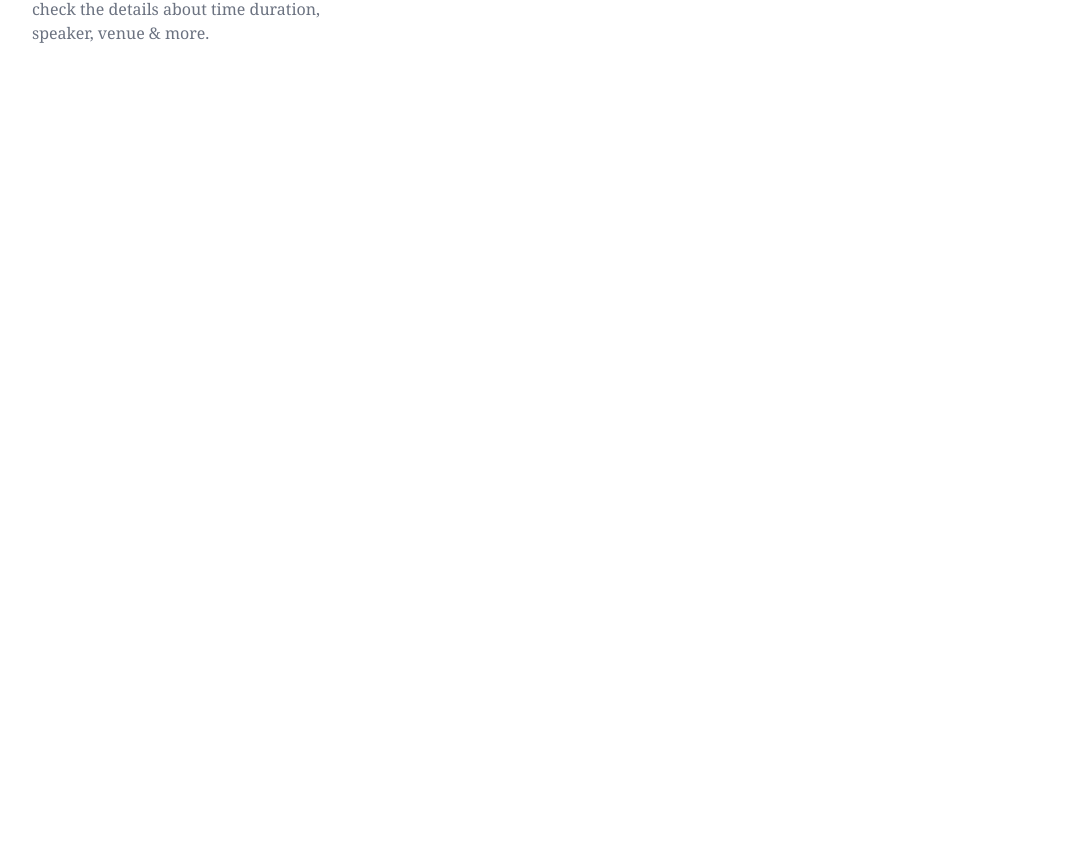
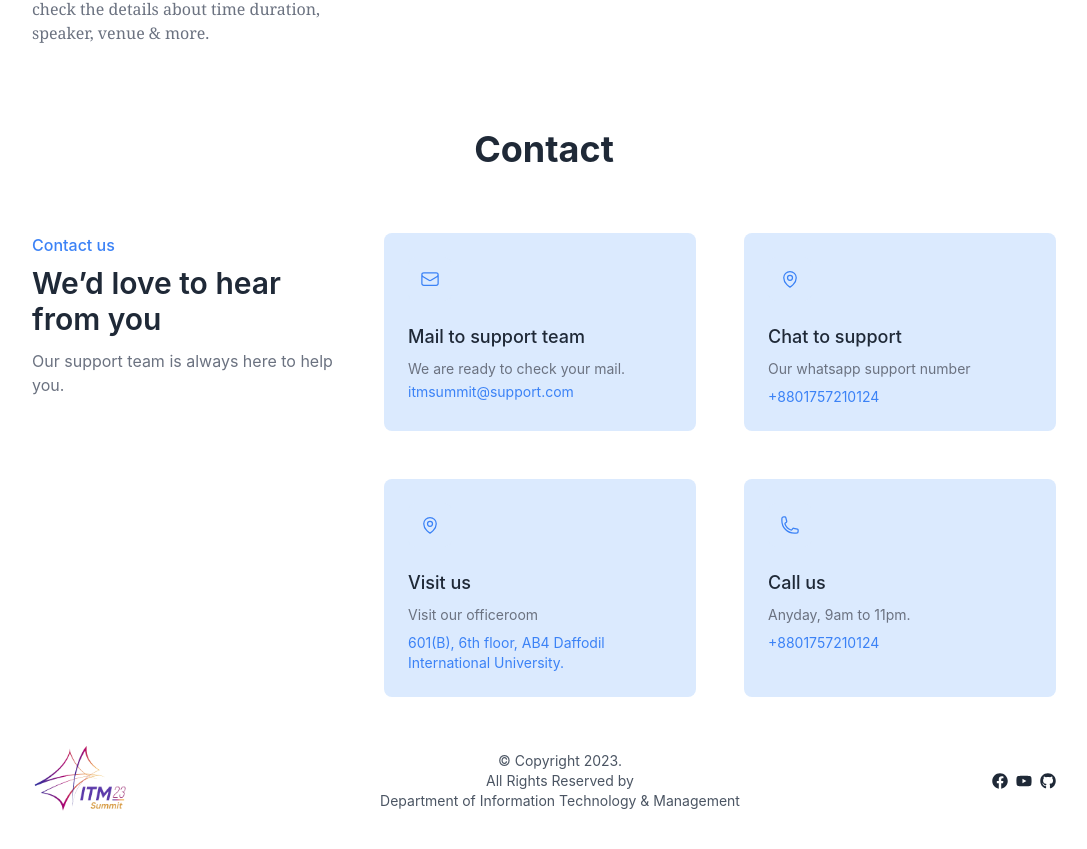
Before and after one commit to saadi001/itm-summit-frontend, a React (Create React App) app: page / in a window 1280 px wide. Shown: the part 3080-3929 px from the top of the page, without its empty margins (96-1183 px from the left). Before the commit the page ends 3145 px from the top, so only its background shows below. Built offline with nearby package versions, Linux system fonts and the light colour scheme; no server answers.

Commit message:
footer added

```diff
--- /dev/null
+++ b/src/Pages/Home/Contact/Contact.js
@@ -0,0 +1,74 @@
+import React from 'react';
+
+const Contact = () => {
+     return (
+          <div id='contact'>
+               <p className='text-2xl md:text-4xl font-bold text-center mt-10 md:mt-16 mb-10 md:mb-16'>Contact</p>
+               <section className="bg-white dark:bg-gray-900">
+                    <div className="grid gap-8  mx-auto lg:grid-cols-3">
+                         <div>
+                              <p className="font-medium text-blue-500 dark:text-blue-400">Contact us</p>
+
+                              <h1 className="mt-2 text-2xl font-semibold text-gray-800 md:text-3xl dark:text-white">We’d love to hear from you</h1>
+
+                              <p className="mt-3 text-gray-500 dark:text-gray-400">Our support team is always here to help you.</p>
+                         </div>
+
+                         <div className="grid grid-cols-1 gap-12 lg:col-span-2 sm:grid-cols-2 ">
+                              <div className="p-4 rounded-lg bg-blue-100 md:p-6 dark:bg-gray-800">
+                                   <span className="inline-block p-3 text-blue-500 rounded-lg bg-blue-100/80 dark:bg-gray-700">
+                                        <svg xmlns="http://www.w3.org/2000/svg" fill="none" viewBox="0 0 24 24" stroke-width="1.5" stroke="currentColor" className="w-5 h-5">
+                                             <path stroke-linecap="round" stroke-linejoin="round" d="M21.75 6.75v10.5a2.25 2.25 0 01-2.25 2.25h-15a2.25 2.25 0 01-2.25-2.25V6.75m19.5 0A2.25 2.25 0 0019.5 4.5h-15a2.25 2.25 0 00-2.25 2.25m19.5 0v.243a2.25 2.25 0 01-1.07 1.916l-7.5 4.615a2.25 2.25 0 01-2.36 0L3.32 8.91a2.25 2.25 0 01-1.07-1.916V6.75" />
+                                        </svg>
+                                   </span>
+
+                                   <h2 className="mt-4 text-lg font-medium text-gray-800 dark:text-white">Mail to support team</h2>
+                                   <p className="mt-2 text-sm text-gray-500 dark:text-gray-400">We are ready to check your mail.</p>
+                                   <a href='mailto:sheikhsadi1620@gmail.com' className="mt-2 text-sm text-blue-500 dark:text-blue-400">itmsummit@support.com</a>
+                              </div>
+
+                              <div className="p-4 rounded-lg bg-blue-100 md:p-6 dark:bg-gray-800">
+                                   <span className="inline-block p-3 text-blue-500 rounded-lg bg-blue-100/80 dark:bg-gray-700">
+                                        <svg xmlns="http://www.w3.org/2000/svg" fill="none" viewBox="0 0 24 24" stroke-width="1.5" stroke="currentColor" className="w-5 h-5">
+                                             <path stroke-linecap="round" stroke-linejoin="round" d="M15 10.5a3 3 0 11-6 0 3 3 0 016 0z" />
+                                             <path stroke-linecap="round" stroke-linejoin="round" d="M19.5 10.5c0 7.142-7.5 11.25-7.5 11.25S4.5 17.642 4.5 10.5a7.5 7.5 0 1115 0z" />
+                                        </svg>
+                                   </span>
+
+                                   <h2 className="mt-4 text-lg font-medium text-gray-800 dark:text-white">Chat to support</h2>
+                                   <p className="mt-2 text-sm text-gray-500 dark:text-gray-400">Our whatsapp support number</p>
+                                   <p className="mt-2 text-sm text-blue-500 dark:text-blue-400">+8801757210124</p>
+                              </div>
+
+                              <div className="p-4 rounded-lg bg-blue-100 md:p-6 dark:bg-gray-800">
+                                   <span className="inline-block p-3 text-blue-500 rounded-lg bg-blue-100/80 dark:bg-gray-700">
+                                        <svg xmlns="http://www.w3.org/2000/svg" fill="none" viewBox="0 0 24 24" stroke-width="1.5" stroke="currentColor" className="w-5 h-5">
+                                             <path stroke-linecap="round" stroke-linejoin="round" d="M15 10.5a3 3 0 11-6 0 3 3 0 016 0z" />
+                                             <path stroke-linecap="round" stroke-linejoin="round" d="M19.5 10.5c0 7.142-7.5 11.25-7.5 11.25S4.5 17.642 4.5 10.5a7.5 7.5 0 1115 0z" />
+                                        </svg>
+                                   </span>
+
+                                   <h2 className="mt-4 text-lg font-medium text-gray-800 dark:text-white">Visit us</h2>
+                                   <p className="mt-2 text-sm text-gray-500 dark:text-gray-400">Visit our officeroom</p>
+                                   <p className="mt-2 text-sm text-blue-500 dark:text-blue-400">601(B), 6th floor, AB4 Daffodil International University.</p>
+                              </div>
+
+                              <div className="p-4 rounded-lg bg-blue-100 md:p-6 dark:bg-gray-800">
+                                   <span className="inline-block p-3 text-blue-500 rounded-lg bg-blue-100/80 dark:bg-gray-700">
+                                        <svg xmlns="http://www.w3.org/2000/svg" fill="none" viewBox="0 0 24 24" stroke-width="1.5" stroke="currentColor" className="w-5 h-5">
+                                             <path stroke-linecap="round" stroke-linejoin="round" d="M2.25 6.75c0 8.284 6.716 15 15 15h2.25a2.25 2.25 0 002.25-2.25v-1.372c0-.516-.351-.966-.852-1.091l-4.423-1.106c-.44-.11-.902.055-1.173.417l-.97 1.293c-.282.376-.769.542-1.21.38a12.035 12.035 0 01-7.143-7.143c-.162-.441.004-.928.38-1.21l1.293-.97c.363-.271.527-.734.417-1.173L6.963 3.102a1.125 1.125 0 00-1.091-.852H4.5A2.25 2.25 0 002.25 4.5v2.25z" />
+                                        </svg>
+                                   </span>
+
+                                   <h2 className="mt-4 text-lg font-medium text-gray-800 dark:text-white">Call us</h2>
+                                   <p className="mt-2 text-sm text-gray-500 dark:text-gray-400">Anyday, 9am to 11pm.</p>
+                                   <p className="mt-2 text-sm text-blue-500 dark:text-blue-400">+8801757210124</p>
+                              </div>
+                         </div>
+                    </div>
+               </section>
+          </div>
+     );
+};
+
+export default Contact;
--- /dev/null
+++ b/src/Pages/Home/Footer/Footer.js
@@ -0,0 +1,27 @@
+import React from 'react';
+import logo from '../../../Asset/logo/328496960_760463888831247_1725153779242283475_n-removebg-preview.png'
+import { FaFacebook,FaYoutube,FaGithub } from "react-icons/fa";
+
+const Footer = () => {
+     return (
+          <div>
+               <footer className="bg-white mt-4 dark:bg-gray-900">
+                    <div className="flex flex-col items-center justify-between py-6 mx-auto space-y-4 sm:space-y-0 sm:flex-row">
+                         <a href="#home">
+                              <img className="w-24" src={logo} alt=""/>
+                         </a>
+
+                         <p className="text-sm text-center text-gray-600 dark:text-gray-300">© Copyright 2023. <br /> All Rights Reserved by <br /> Department of Information Technology & Management</p>
+
+                         <div className="flex gap-2">
+                              <a href=""><FaFacebook/></a>
+                              <a href=""><FaYoutube/></a>
+                              <a href=""><FaGithub/></a>
+                         </div>
+                    </div>
+               </footer>
+          </div>
+     );
+};
+
+export default Footer;
--- a/src/Pages/Home/Home.js
+++ b/src/Pages/Home/Home.js
@@ -1,5 +1,7 @@
 import React from 'react';
 import About from './About/About';
+import Contact from './Contact/Contact';
+import Footer from './Footer/Footer';
 import Schedule from './Shcedule/Schedule';
 import KeynoteSpeaker from './Speakers/KeynoteSpeaker/KeynoteSpeaker';
 import TopLandingPage from './TopLandingPage/TopLandingPage';
@@ -12,6 +14,8 @@ const Home = () => {
                     <About></About>
                     <KeynoteSpeaker></KeynoteSpeaker>
                     <Schedule></Schedule>
+                    <Contact></Contact>
+                    <Footer></Footer>
                </div>
           </div>
      );
--- a/src/Pages/Home/Shcedule/Schedule.js
+++ b/src/Pages/Home/Shcedule/Schedule.js
@@ -6,7 +6,7 @@ const Schedule = () => {
      const [schedules, setSchedule] = useState([]);
 
      useEffect(() => {
-          fetch('http://localhost:5000/schedule')
+          fetch('https://itmsummitbackend.vercel.app/schedule')
                .then(res => res.json())
                .then(data => setSchedule(data))
      }, [])
--- a/src/Pages/Home/TopLandingPage/Navbar/Navbar.js
+++ b/src/Pages/Home/TopLandingPage/Navbar/Navbar.js
@@ -1,6 +1,4 @@
 import { Link } from 'react-router-dom';
-import { IoMdMenu } from "react-icons/io";
-import { RxCross2 } from "react-icons/rx";
 import logo from '../../../../Asset/logo/328496960_760463888831247_1725153779242283475_n-removebg-preview.png'
 
 const Navbar = () => {
@@ -27,7 +25,7 @@ const Navbar = () => {
                                         </ul>
                                    </li>
                                    <li><a href='#schedule' className='px-6 py-3'>Schedule</a></li>
-                                   <li><a className='px-6 py-3'>Contact</a></li>
+                                   <li><a href='#contact' className='px-6 py-3'>Contact</a></li>
                                    <li className='bg-pink-700 px-6 py-3 rounded-md hover:bg-blue-800 duration-200 ease-in cursor-pointer'>Competition</li>
                               </ul>
                          </div>
@@ -36,7 +34,7 @@ const Navbar = () => {
                     {/* big screen view  */}
                     <div className=" hidden lg:flex">
                          <ul className="menu menu-horizontal px-1 font-semibold">
-                              <li><a href='#home'>Home</a></li>
+                              <li ><a href='#home'>Home</a></li>
                               <li><a href='#about'>About</a></li>
                               <li tabIndex={0}>
                                    <a>
@@ -49,7 +47,7 @@ const Navbar = () => {
                                    </ul>
                               </li>
                               <li><a href='#schedule'>Schedule</a></li>
-                              <li><a>Contact</a></li>
+                              <li><a href='#contact'>Contact</a></li>
                               <li className='bg-pink-700 px-6 py-3 rounded-md hover:bg-blue-800 duration-200 ease-in cursor-pointer'>Competition</li>
                          </ul>
                     </div>
@@ -57,40 +55,6 @@ const Navbar = () => {
 
                </div>
           </div>
-          // <div className='flex justify-between items-center py-2 text-white mx-10'>
-          //      <div className='w-24 cursor-pointer'><img className='w-full' src={logo} alt="" /></div>
-          //      {/* for big screen  */}
-          //      <div className='hidden md:block'>
-          //           <ul className='flex items-center gap-8 font-semibold'>
-          //                <li><Link to={'/'}>Home</Link></li>
-          //                <li><a href="#about">About</a></li>
-          //                <li><Link>Schedules</Link></li>
-          //                <li><Link>Speakers</Link></li>
-          //                <li>Contact</li>
-          //                <li className='bg-pink-700 px-6 py-3 rounded-md'>Competition</li>
-          //           </ul>
-          //      </div>
-          //      {/* for small screen  */}
-          //      <div className='md:hidden'>
-          //           <div className='relative' onClick={() => setOpen(!open)}>
-          //                {
-          //                     open ? <RxCross2 className='w-6 h-6 cursor-pointer'/> : <IoMdMenu  className='w-6 h-6 cursor-pointer ' />
-          //                }
-          //           </div>
-          //           {
-          //                open && <div className='bg-white text-slate-800 pl-5 pr-16 rounded-md mr-8 right-2 py-2 absolute z-10 block md:hidden'>
-          //                     <ul className=' font-semibold'>
-          //                          <li className='pb-2'><Link to={'/'}>Home</Link></li>
-          //                          <li className='pb-2'><a href="#about">About</a></li>
-          //                          <li className='pb-2'><Link>Schedules</Link></li>
-          //                          <li className='pb-2'><Link>Speakers</Link></li>
-          //                          <li className='pb-2'>Contact</li>
-          //                          {/* <li className='bg-pink-700 px-6 py-3 rounded-md'>Competition</li> */}
-          //                     </ul>
-          //                </div>
-          //           }
-          //      </div>
-          // </div>
      );
 };
 
```
